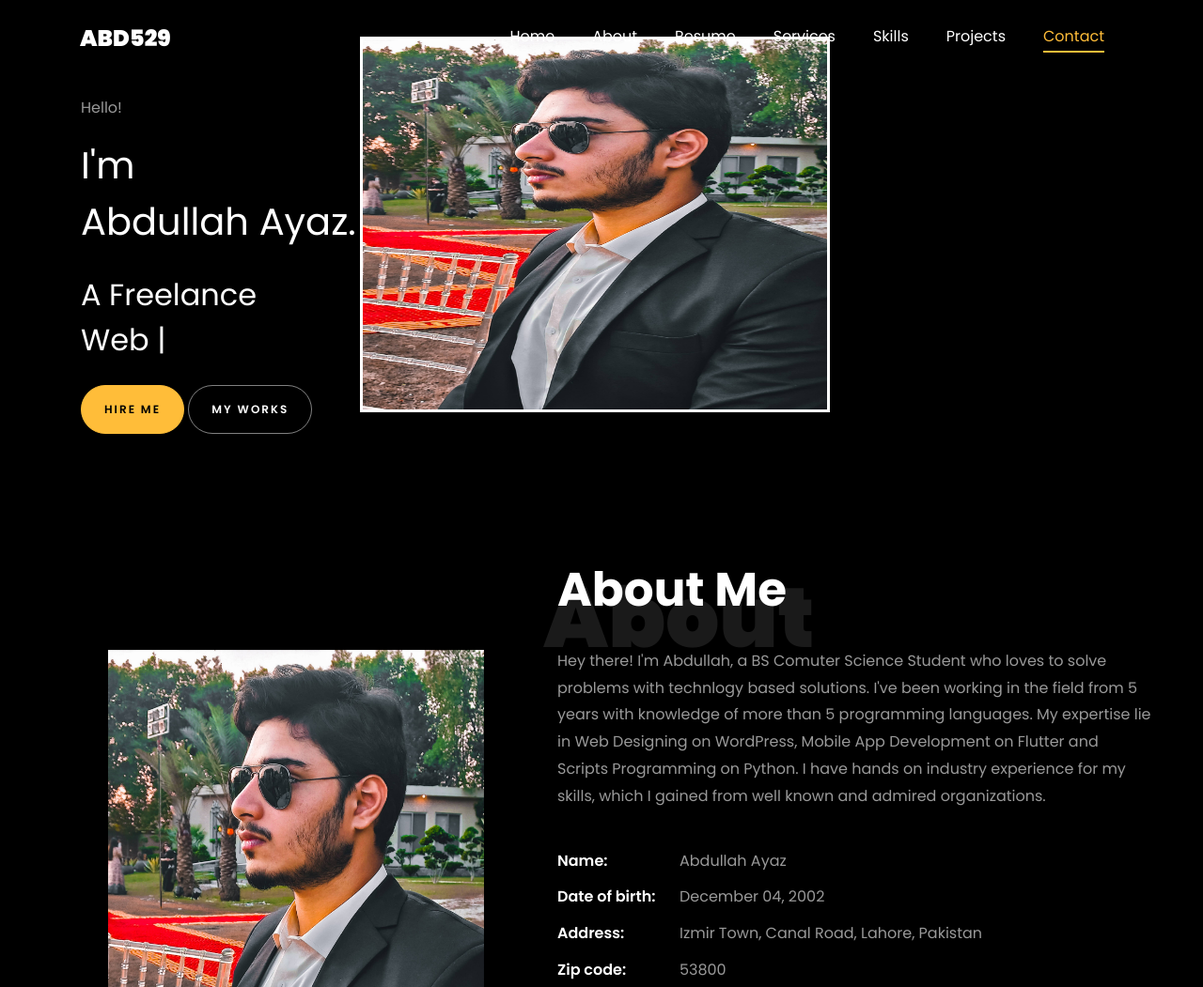
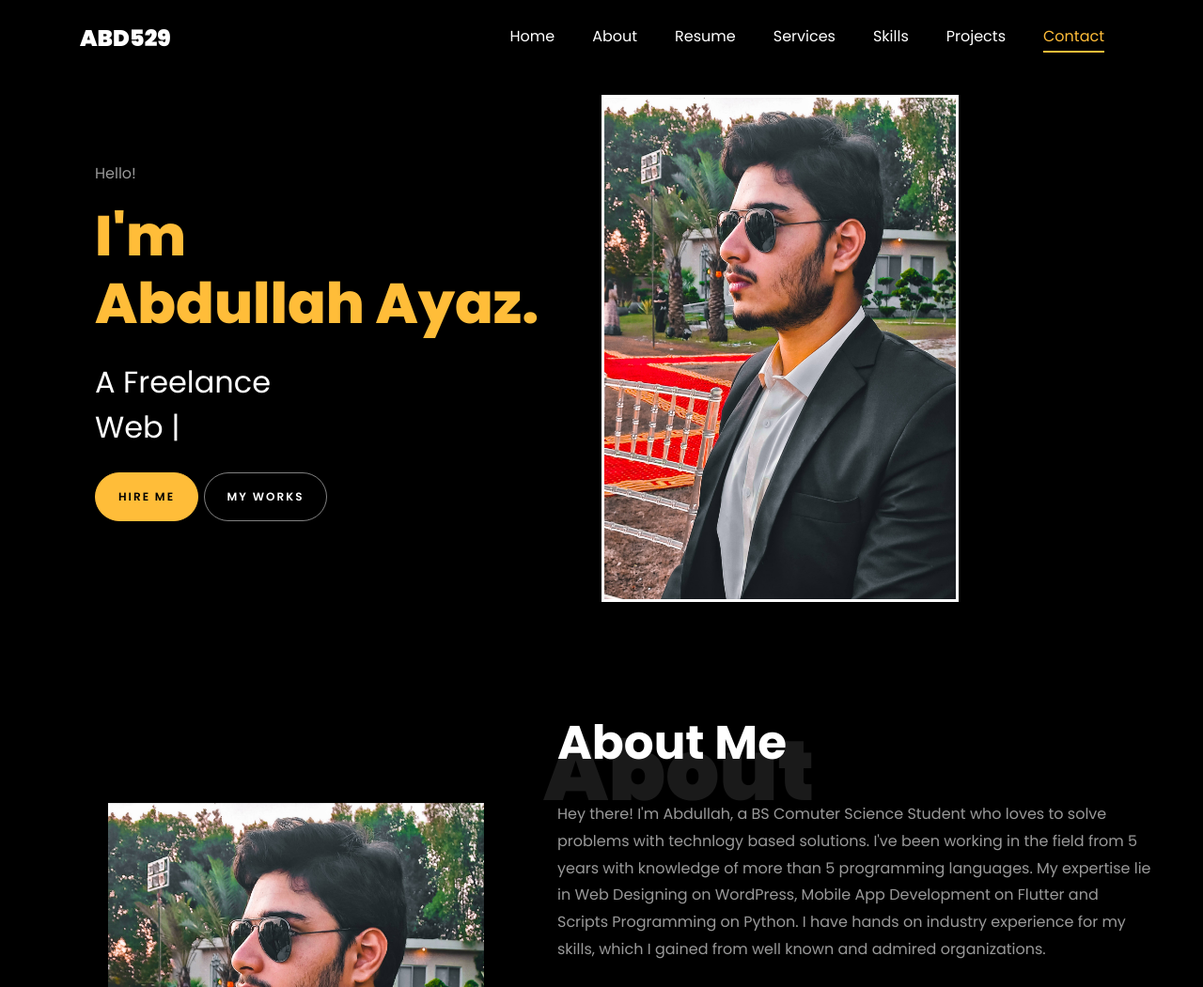
Before and after one commit to abd529/abd-portolio, a plain HTML site: page index.html in a window 1280 px wide. Shown: the top 1051 px of the page at 94% size. Drawn offline with nearby package versions, Linux system fonts and the light colour scheme; animation ran at ten frames a second; files whose address does not match are found by name.

Commit message:
Update index.html

```diff
--- a/index.html
+++ b/index.html
@@ -21,6 +21,7 @@
     <link rel="stylesheet" href="css/flaticon.css">
     <link rel="stylesheet" href="css/icomoon.css">
     <link rel="stylesheet" href="css/style.css">
+
 
   </head>
   <body data-spy="scroll" data-target=".site-navbar-target" data-offset="300">
@@ -90,18 +91,28 @@
     	 <div class="container">
     	 	<table>
     	 		<tr>
-    	 			<td>
+    	 			<td style="background-color: black;">
+    	 				<div class="container">
+    	 				 <div class="row d-md-flex no-gutters slider-text align-items-end justify-content-end" data-scrollax-parent="true">
     	 <div class="one-forth d-flex align-items-center ftco-animate" data-scrollax=" properties: { translateY: '70%' }">
     	<div class="text" style="padding-top: 100px">
 		          		<span class="subheading">Hello!</span>
-			            <h1 class="mb-4 mt-3">I'm <br><span>Abdullah Ayaz.</span></h1>
+			            <h1 class="mb-4 mt-3" style="font-size: 60px;
+          color: #ffbd39;
+          line-height: 1.2;
+          font-weight: 800; ">I'm <br><span style="font-weight: 800;
+            color: #ffbd39;">Abdullah Ayaz.</span></h1>
 			            <h2 class="mb-4" >A Freelance <br><span class = auto-type></span></h2>
 			            <p><a href="#contact-section" class="btn btn-primary py-3 px-4" >Hire me</a> <a href="#projects-section" class="btn btn-white btn-outline-white py-3 px-4" >My works</a></p>
 		            </div>
 		        </div>
-		        <td>
-		        <td>
-		        	<img src="images/my_pic.jpg" style="align-content: center;" height="400px" width="500px">
+		    </div>
+		</div>
+		        </td>
+		        <td style="background-color:black ">
+		        	<div style="padding-top: 100px; padding-left: 50px; ">
+		        	<img src="images/my_pic.jpg" style="align-content: center;" height="540px" width="380px" >
+		        	</div>
 		        </td>
 		    </tr>
 		    </table>
```
